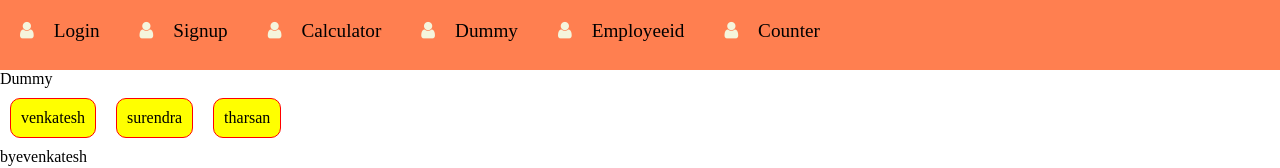
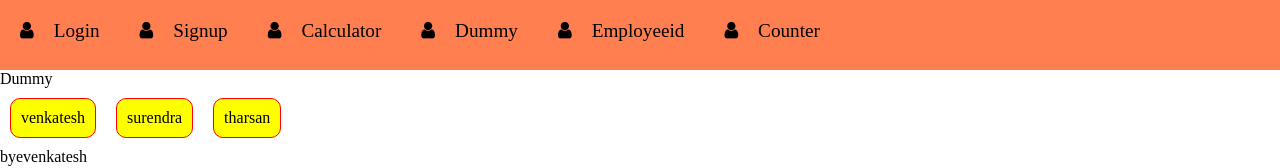
Before and after one commit to venkatesh2001A/react-q6trt7, a React (Create React App) app: page / in a window 1280 px wide. Shown: the top 168 px of the page. Built offline with nearby package versions, Linux system fonts and the light colour scheme.

Commit message:
3 files modified

```diff
--- a/src/components/nav.jsx
+++ b/src/components/nav.jsx
@@ -7,33 +7,33 @@ function Nav() {
       <ul className=" sub">
         <li className="style">
           {' '}
-          <i class="fa fa-user"></i>
+          <i class="fa fa-user icon"></i>
           <NavLink to="/login">Login </NavLink>{' '}
         </li>
         <li className="style">
           {' '}
-          <i class="fa fa-user"></i>
+          <i class="fa fa-user icon"></i>
           <NavLink to="/signup">Signup</NavLink>
         </li>
         <li className="style">
           {' '}
-          <i class="fa fa-user"></i>
+          <i class="fa fa-user icon"></i>
           <NavLink to="/calculator">Calculator</NavLink>
         </li>
         <li className="style">
           {' '}
-          <i class="fa fa-user"></i>
+          <i class="fa fa-user icon"></i>
           <NavLink to="/Dummy">Dummy</NavLink>
         </li>
 
         <li className="style">
           {' '}
-          <i class="fa fa-user"></i>
+          <i class="fa fa-user icon"></i>
           <NavLink to="/Employeeid">Employeeid</NavLink>
         </li>
         <li className="style">
           {' '}
-          <i class="fa fa-user"></i>
+          <i class="fa fa-user icon"></i>
           <NavLink to="/Counter">Counter</NavLink>
         </li>
       </ul>
--- a/src/css/nav.css
+++ b/src/css/nav.css
@@ -12,6 +12,9 @@
   /* text-decoration: none; */
   color: beige;
   padding: 20px;
+}
+.icon {
+  color: black;
 }
 
 .sub {
--- a/src/pages/signup.jsx
+++ b/src/pages/signup.jsx
@@ -34,7 +34,10 @@ function Signup() {
           <i class="fa fa-user"></i>Password
         </div>
         <input type="password" {...register('pass')} id="ab" />
-        <div className="b1">Retype password</div>
+        <div className="b1">
+          <i class="fa fa-user"></i>
+          Retype password
+        </div>
         <input
           type="password"
           ClassName="retype password"
```
